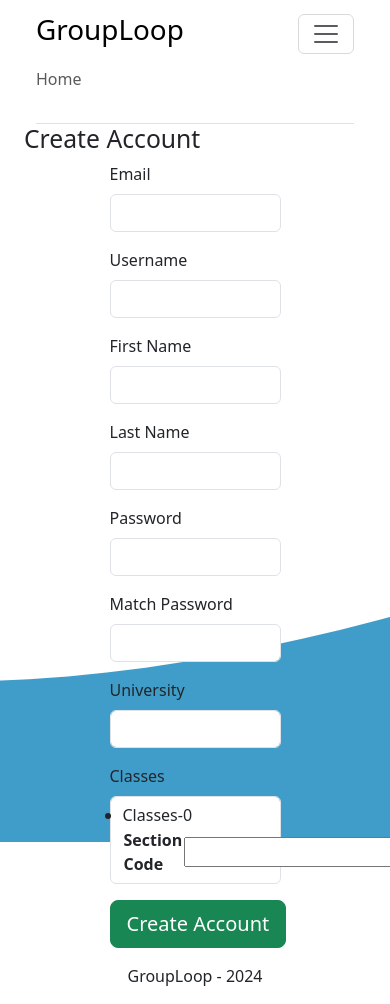
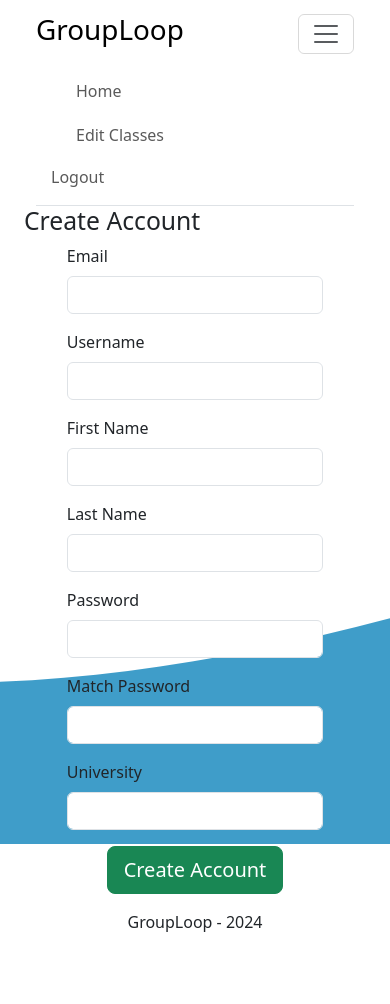
Before and after one commit to rb23148-gsu/hci-final-project, a Flask app: template templates/create-account.html in a window 390 px wide, after a click that opens the changed part; the page is wider, and only the part inside the window is pictured. After the commit the page ends 932 px from the top of that part, so only its background shows below. Run offline with Flask 3, Linux system fonts and the light colour scheme; the template is opened without the code that fills it: values that come from a table or form of the project are taken from there, others are empty; the visitor is signed in with stand-in values (Sample User, id 1); tables that the repository leaves empty hold one stand-in row (values such as "Sample post"); lists and menus that the app fills with data are empty; parts of the project's set-up code (start-up, migrations or seed data) failed here and were passed over.

Commit message:
Created edit-classes form, conditional nav links, logout route, added style breakpoints
The edit classes form is on a separate page from the create-account form for reusability. I tried doing it without AJAX since I didn't know anything about it, but I had to learn some stuff. The form currently does not do anything with the data, since that will need to be handled in the edit-classes route. A stub is present to work off of. Conditional nav links show if the user is logged in, but they need additional styling. The logout route works. Breakpoints have been added to the style sheet.
fixes #8
fixes #15
fixes #20

```diff
--- a/app.py
+++ b/app.py
@@ -1,10 +1,10 @@
-from flask import Flask, render_template, request, redirect, url_for, session, flash
+from flask import Flask, render_template, request, redirect, url_for, session, flash, jsonify
 from werkzeug.security import generate_password_hash, check_password_hash
 from wtforms import Form, BooleanField, StringField, validators
 from dotenv import load_dotenv
 from decimal import Decimal
 from datetime import datetime
-from forms import LoginForm, CreateAccountForm, CourseForm
+from forms import LoginForm, CreateAccountForm, CourseForm, AddClassesForm
 import re
 import os
 import pymysql
@@ -26,20 +26,26 @@
 def connect_to_database():
     return pymysql.connect(host=SQL_HOST, user=SQL_USER, password=SQL_PASSWORD, database=SQL_DB)
 
+
 ### BEGIN ROUTE DEFINITIONS ###
 # Set up default route when visiting the site including the login form
 @app.route('/')
 def index():
     # Create form object to be passed to the page.
-    # The login will still be processed in the login route.
+    # Send user to the login page when they visit the app.
+    # The login will be processed in the login route.
     form = LoginForm()
     if 'user' in session:
         return redirect(url_for('dashboard'))
     else:
         return redirect(url_for('login'))
 
+
 @app.route('/login', methods=['GET', 'POST'])
 def login():
+    # Don't let the user visit the login page if they're already logged in.
+    if 'user' in session:
+        return redirect(url_for('dashboard'))
 
     # Create form object to be passed to the page.
     form = LoginForm()
@@ -61,7 +67,7 @@
             # This method grabs the password from the provided email or username and checks it later.
             query = "SELECT user_id, password FROM Users WHERE email = %s OR username = %s"
             cursor.execute(query, (input, input))
-            # Catches the result of the last query as a tuple.
+            # Gets the result of the last query as a tuple.
             user = cursor.fetchone()
 
             # Hashed password version
@@ -84,8 +90,14 @@
     # Render main page and pass the form object to it.
     return render_template('login.html', form=form)
 
+
 @app.route('/create-account', methods=['GET', 'POST'])
 def create_account():
+
+    # Don't let user visit this page if they're already logged in.
+    if 'user' in session:
+        return redirect(url_for('dashboard'))
+
     # Create form object to pass to the page.
     form = CreateAccountForm()
 
@@ -125,11 +137,10 @@
             session_query = "SELECT user_id FROM Users WHERE email = %s"
             cursor.execute(session_query, (email,))
             user = cursor.fetchone()
-
             session['user'] = user[0]
 
-            # Redirect to the dashboard
-            return redirect(url_for('dashboard'))
+            # Assuming everything else went well, redirect to edit classes page.
+            return redirect(url_for('edit_classes', university_id=university))
 
     except Exception as e:
         flash("There was an error creating the account.")
@@ -144,56 +155,137 @@
 
     return render_template('create-account.html', form=form)
 
+
+@app.route('/edit-classes', methods=['GET', 'POST'])
+def edit_classes():
+
+    # Send the user to the login page if they try to visit this page while not logged in.
+    if 'user' not in session:
+        return redirect(url_for('login'))
+
+    # Check if the request is an AJAX request for subject codes
+    if request.args.get('action') == 'load_subject_codes':
+        # Get data from the request.
+        university_id = request.args.get('university_id', type=int)
+        # Debugging print
+        print(f"AJAX request for subject codes: university_id={university_id}")
+
+        # Connect to db and get subject codes
+        connection = connect_to_database()
+        cursor = connection.cursor()
+        cursor.execute("SELECT DISTINCT subject_code FROM Courses WHERE university_id = %s", (university_id,))
+        subject_codes = [code[0] for code in cursor.fetchall()]
+        cursor.close()
+        connection.close()
+        # Make sure we got something back.
+        print("Subject Codes Retrieved:", subject_codes)
+        # Assuming everything worked, send it to populate the field.
+        return jsonify(subject_codes=subject_codes)
+
+    # Check if the request is an AJAX request for course numbers
+    if request.args.get('action') == 'load_course_numbers':
+        # Get data from the request.
+        university_id = request.args.get('university_id', type=int)
+        subject_code = request.args.get('subject_code')
+        # Debug because getting this to work sucked.
+        print(f"AJAX request for course numbers: university_id={university_id}, subject_code={subject_code}")
+
+        # Connect to db and get course numbers.
+        connection = connect_to_database()
+        cursor = connection.cursor()
+        cursor.execute("SELECT course_number FROM Courses WHERE university_id = %s AND subject_code = %s", (university_id, subject_code))
+        course_numbers = [num[0] for num in cursor.fetchall()]
+        cursor.close()
+        connection.close()
+        # Print course numbers to make sure it worked.
+        print("Course Numbers Retrieved:", course_numbers)
+        # Send course numbers that exist for the subject code.
+        return jsonify(course_numbers=course_numbers)
+
+    # Do this once the form is submitted.
+    # if form.validate_on_submit():
+        # Get input data from the form submission. Use a for loop.
+        # Section data will go into the Sections table to register that the section and course combo exists. Querying groups will use this data.
+        # We are relying on the user to get the section data correct.
+        # If the section/course combo exists, skip putting it in the db.
+        # Next, the Enrollments table needs to be used to tie the user to the course/section combos.
+        # Once this is done, we can redirect to the dashboard.
+        # Did I miss anything?
+
+        # This worked for an earlier version before AJAX, but a lot has changed. I haven't tested it yet.
+        # # Iterate over class_entry data from multiple classes to get all entries.
+        # for class_entry in form.classes:
+        #     subject_code = class_entry.subject_code.data
+        #     course_number = class_entry.course_number.data
+        #     section_code = class_entry.section_code.data
+
+        # Redirect to edit classes page.
+        return redirect(url_for('dashboard'))
+
+    # Regular page load or form submission
+    form = AddClassesForm()
+    university_id = request.args.get('university_id', type=int)
+    return render_template('edit-classes.html', form=form, university_id=university_id)
+
+# Rob - The course data is in its own file. Unless we're going to manually input
+# the courses in through the website, this isn't needed, but you could probably repurpose some of it
+# to use it with the pdf/txt file.
 #Emmanuel importing Courses into Database
-@app.route('/import-courses', methods=['GET', 'POST'])
-def import_courses():
-    form = CourseForm()
+# @app.route('/import-courses', methods=['GET', 'POST'])
+# def import_courses():
+#     form = CourseForm()
 
 
-    connection = None
-    cursor = None
+#     connection = None
+#     cursor = None
 
-    try:
-        # Connection
-        connection = connect_to_database()
-        cursor = connection.cursor()
+#     try:
+#         # Connection
+#         connection = connect_to_database()
+#         cursor = connection.cursor()
 
-        # Getting uni names
-        cursor.execute("SELECT university_id, university_name FROM Universities")
-        universities = cursor.fetchall()
-        form.university.choices = [(uni[0], uni[1]) for uni in universities]
+#         # Getting uni names
+#         # cursor.execute("SELECT university_id, university_name FROM Universities")
+#         # universities = cursor.fetchall()
+#         # form.university.choices = [(uni[0], uni[1]) for uni in universities]
 
-        if form.validate_on_submit():
-            course_name = form.course_name.data
-            course_code = form.course_code.data
-            university_id = form.university.data
+#         if form.validate_on_submit():
+#             course_name = form.course_name.data
+#             course_code = form.course_code.data
+#             university_id = form.university.data
 
-            # If valid, insert course data into database
-            query = "INSERT INTO Courses (course_name, course_code, university_id) VALUES (%s, %s, %s)"
-            cursor.execute(query, (course_name, course_code, university_id))
-            connection.commit()
+#             # If valid, insert course data into database
+#             query = "INSERT INTO Courses (course_name, course_code, university_id) VALUES (%s, %s, %s)"
+#             cursor.execute(query, (course_name, course_code, university_id))
+#             connection.commit()
 
-            flash("Course imported successfully.")
-            return redirect(url_for('import_courses'))
+#             flash("Course imported successfully.")
+#             return redirect(url_for('import_courses'))
 
-    except Exception as e:
-        flash("There was an error importing the course.")
-        print(f"Error importing course: {e}")
+#     except Exception as e:
+#         flash("There was an error importing the course.")
+#         print(f"Error importing course: {e}")
 
-    finally:
-        # Closing cursor and connection
-        if cursor:
-            cursor.close()
-        if connection:
-            connection.close()
+#     finally:
+#         # Closing cursor and connection
+#         if cursor:
+#             cursor.close()
+#         if connection:
+#             connection.close()
 
-    return render_template('import_courses.html', form=form)
+#     return render_template('import_courses.html', form=form)
 
 @app.route('/dashboard')
 def dashboard():
     # For now, just render the dashboard to show we can go there after logging in
-    # We still need to get users logged in and session data going
     return render_template('dashboard.html')
+
+@app.route('/logout', methods=['POST'])
+def logout():
+        # Clear session to log out the user and send them to the login.
+        session.clear()
+        flash('You have been logged out!')
+        return redirect(url_for('login'))
 
 if __name__ == '__main__':
     app.run(debug=True)
--- a/forms.py
+++ b/forms.py
@@ -1,5 +1,5 @@
 from flask_wtf import FlaskForm
-from wtforms import StringField, PasswordField, SubmitField, SelectField, FieldList, FormField
+from wtforms import StringField, PasswordField, SubmitField, SelectField, FieldList, FormField, validators
 from wtforms.validators import DataRequired, Regexp, Email, EqualTo
 
 ### LOGIN FORM ###
@@ -16,9 +16,12 @@
 # So we create a subform to be included in the main registration form.
 class ClassEntryForm(FlaskForm):
     # Use this when we have a table set up with all subject codes, course numbers, and course names.
-    # subject_code = SelectField('Subject Code', choices=[], validators=[DataRequired()])
-    section_code = StringField('Section Code')
+    # Variable names correspond to columns in Courses table.
+    subject_code = SelectField('Subject Code', choices=[], validators=[DataRequired()])
+    course_number = SelectField('Course Number', choices=[], validators=[DataRequired()])
+    section_code = StringField('Section Code', validators=[DataRequired()])
 
+# Form to create the account on create-account page.
 class CreateAccountForm(FlaskForm):
     email = StringField('Email', validators=[DataRequired()])
     username = StringField('Username')
@@ -27,16 +30,16 @@
     password = PasswordField('Password', validators=[DataRequired()])
     match_password = PasswordField('Match Password', validators=[DataRequired(), EqualTo('password', message='Passwords must match.')])
     university = SelectField('University', choices=[], validators=[DataRequired()])
-    classes = FieldList(FormField(ClassEntryForm), min_entries=1, max_entries=6)
     create_account = SubmitField('Create Account')
 
-
+# Form for the edit-classes page using the ClassEntryForm subform.
+class AddClassesForm(FlaskForm):
+    classes = FieldList(FormField(ClassEntryForm), min_entries=1, max_entries=6)
+    add_classes = SubmitField('Add All Classes to Account')
 
 
 # ADDING COURSE FORM - Emmanuel
-
-
-class CourseForm(Form):
+class CourseForm(FlaskForm):
     course_name = StringField('Course Name', [validators.Length(min=1, max=100)])
     course_code = StringField('Course Code', [validators.Length(min=1, max=10)])
     university = SelectField('University', coerce=int)
--- a/static/style.css
+++ b/static/style.css
@@ -18,3 +18,72 @@
 #index-content-container {
     height: 80vh;
 }
+
+#classes{
+    list-style-type: none;
+}
+
+#classes > li {
+    margin: 5px;
+    margin-bottom: 2em;
+
+}
+
+#section-code-entry{
+    text-transform: uppercase;
+}
+
+/* START MEDIA BREAKPOINTS */
+@media only screen and (min-width: 360px) {
+
+    .navbar-nav {
+        margin-top: 10px;
+        margin-left: 15px;
+        margin-right: 15px;
+        border-radius: 4px;
+        position: fixed top;
+    }
+
+    .navbar-nav > a {
+        padding: 10px;
+        margin-left: 15px;
+        margin-right: 15px;
+    }
+
+    .nav-link-text {
+        margin: 0;
+    }
+}
+
+@media only screen and (min-width: 768px) {
+
+}
+
+@media only screen and (min-width: 992px) {
+
+    .navbar-nav > a {
+        margin: 5px;
+    }
+
+    .col-lg-6 {
+        max-width: 49%;
+    }
+}
+
+@media only screen and (min-width: 1200px) {
+
+    .col-lg-6 {
+        max-width: 48%;
+    }
+}
+
+/* Background-size: cover; makes it so that the image stretches to fill the entire container. */
+@media only screen and (min-width: 1400px) {
+
+}
+
+@media only screen and (min-width: 1600px) {
+
+}
+
+/* END MEDIA BREAKPOINTS */
--- a/templates/components/header.html
+++ b/templates/components/header.html
@@ -5,7 +5,7 @@
             <header>
                 <div class="container-fluid">
                     <!--This is the navbar made responsive with Bootstrap. It collapses on smaller screen sizes
-                    to reveal a dropdown instead.-->
+                    to reveal a dropdown instead. Nav links are conditionally rendered based on login status.-->
                     <nav class="navbar navbar-expand-lg navbar-light border-bottom">
                         <a class="navbar-brand" href="{{ url_for('index') }}"><h1 id="header-name">GroupLoop</h1></a>
                         <button class="navbar-toggler" type="button" data-bs-toggle="collapse" data-bs-target="#navbarNavCollapse">
@@ -14,7 +14,19 @@
                         <div class="collapse navbar-collapse color-white flex-row-reverse" id="navbarNavCollapse">
                             <div class="navbar-nav">
                                 <a class="nav-item nav-link rounded-3" id="current-nav-item" href="{{ url_for('index') }}"><p class="nav-link-text">Home</p></a>
-                                <!-- <a class="nav-item nav-link rounded-3" href="#"><p class="nav-link-text">Log In</p></a> -->
+                                {% if session.get('user') %}
+                                    <a class="nav-item nav-link rounded-3" href="{{ url_for('edit_classes') }}">
+                                        <p class="nav-link-text">Edit Classes</p>
+                                    </a>
+                                    <!-- Change to a button/form to use POST requests to logout, since using GET is suboptimal. -->
+                                    <form action="{{ url_for('logout') }}" method="post" style="display:inline;">
+                                        <button type="submit" class="btn btn-danger nav-item nav-link rounded-3">Logout</button>
+                                    </form>
+                                {% else %}
+                                    <a class="nav-item nav-link rounded-3" href="{{ url_for('login') }}">
+                                        <p class="nav-link-text">Log In</p>
+                                    </a>
+                                {% endif %}
                             </div>
                         </div>
                     </nav>
--- a/templates/components/registration-form.html
+++ /dev/null
@@ -1 +0,0 @@
-<!-- Registration form will go here. -->
--- a/templates/create-account.html
+++ b/templates/create-account.html
@@ -4,6 +4,10 @@
 {% block title %}Create Account{% endblock %}
 
 {% block content %}
+<!-- Adding row and col to contain content. -->
+<div class="row">
+    <div class="col">
+        <!-- Display form errors. -->
         {% if form.errors %}
         <div class="alert alert-danger">
             <ul>
@@ -13,8 +17,9 @@
             </ul>
         </div>
         {% endif %}
+
         <h2>Create Account</h2>
-    <form class="flex-column mx-auto w-50" action="{{ url_for('create_account') }}" method="POST">
+        <form class="flex-column mx-auto w-75" action="{{ url_for('create_account') }}" method="POST">
             {{ form.hidden_tag() }}
             <div class="mb-3">
                 <label for="{{ form.email.id }}" class="form-label">{{ form.email.label.text }}</label>
@@ -42,17 +47,16 @@
             </div>
             <div class="mb-3">
                 <label for="{{ form.university.id }}" class="form-label">{{ form.university.label.text }}</label>
-            {{ form.university(class="form-control") }}
+                {{ form.university(class="form-control", onchange="this.form.submit()") }}
             </div>
-        <div class="mb-3">
-            <label for="{{ form.classes.id }}" class="form-label">{{ form.classes.label.text }}</label>
-            {{ form.classes(class="form-control") }}
-        </div>
+
             <div class="d-flex justify-content-evenly align-self-center">
                 <div class="flex-column mb-3">
                     {{ form.create_account(class="btn btn-primary btn-lg btn-success") }}
                 </div>
             </div>
+        </form>
+    </div>
+</div>
 
-    </form>
 {% endblock %}
```
Also changed, not shown: templates/edit-classes.html (added, +197 -0 lines). Lines whose indentation alone changed are shown as unchanged.
